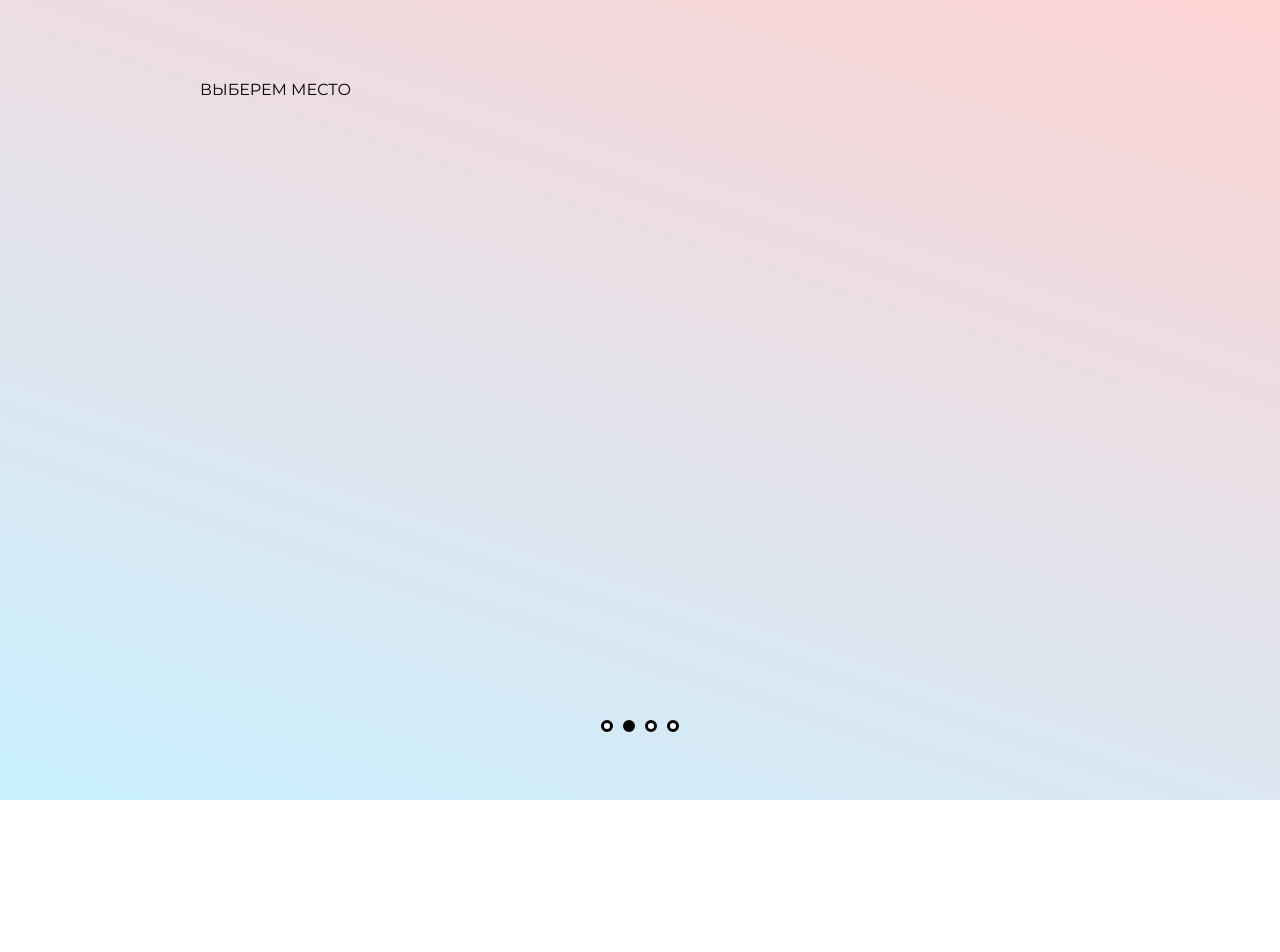
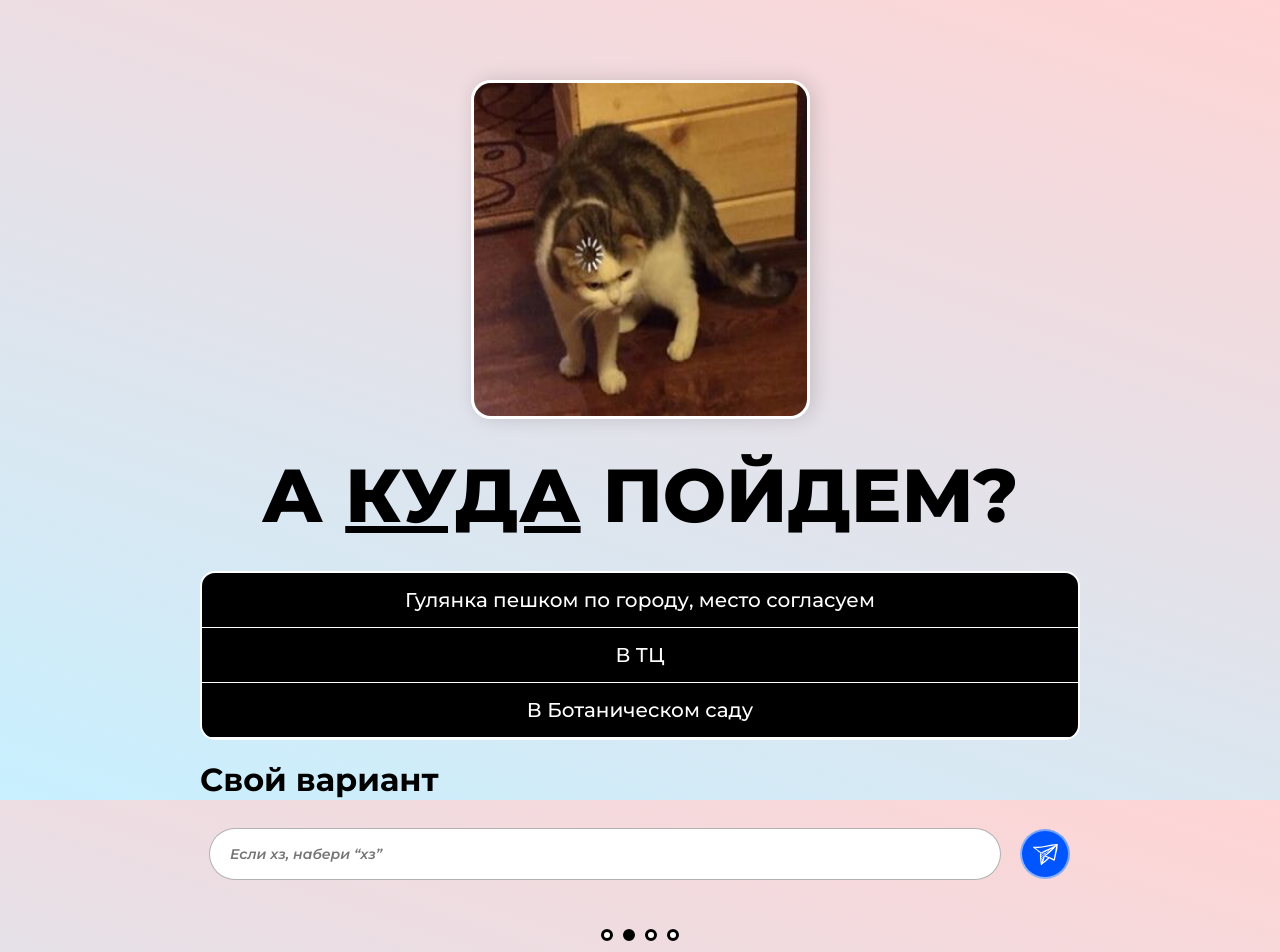
Before and after one commit to 2409nn/invite, a Vue app: page /place in a window 1280 px wide. Shown: the top 952 px of the page. Before the commit the page ends 800 px from the top, so only its background shows below. Built offline with nearby package versions, Linux system fonts and the light colour scheme.

Commit message:
Сделана страница place

```diff
--- a/src/assets/main.css
+++ b/src/assets/main.css
@@ -3,6 +3,12 @@
 :root {
   --btn-color: #fff;
   --hover-color: rgba(240, 244, 255, 0.5);
+  --vars-background: #ffffff;
+  --vars-text-color: #000000;
+  --border-color: #ffffff;
+  --text-color: #000000;
+  --blue-color: #0055FF;
+  --blue-border: linear-gradient(45deg, #99BBFF, #689AFF);
 }
 
 #app {
@@ -30,6 +36,42 @@ main {
   padding: 5vh 0;
   overflow-x: hidden;
   overflow-y: scroll;
+}
+
+.vars {
+  display: flex;
+  flex-direction: column;
+  color: var(--vars-text-color);
+  list-style: none;
+  border-radius: 15px;
+  border: 2px solid var(--border-color);
+  padding: 0;
+  overflow: hidden;
+}
+
+.vars li {
+  border-bottom: 1px solid var(--border-color);
+  text-align: center;
+}
+
+.vars li button {
+  border: none;
+  border-radius: 0;
+  /*background: linear-gradient(90deg, #993ecb, #2d75ff);*/
+  background: black;
+  color: #fff;
+  width: 100%;
+  height: 100%;
+  padding: 15px 20px;
+  font-size: 20px;
+  font-weight: 500;
+  white-space: wrap;
+
+}
+
+.vars li button:hover {
+  cursor: pointer;
+  border-bottom: 2px solid #ffffff;
 }
 
 #content::-webkit-scrollbar { display: none; }
--- /dev/null
+++ b/src/components/Input.vue
@@ -0,0 +1,57 @@
+<script setup>
+// 1. Принимаем значение от родителя (стандарт для v-model во Vue 3)
+defineProps({
+  modelValue: {
+    type: String,
+    default: ''
+  }
+})
+
+// 2. Объявляем правильное системное событие для v-model
+const emit = defineEmits(['update:modelValue'])
+
+// 3. Передаем новое значение родителю при вводе
+function onInput(event) {
+  emit('update:modelValue', event.target.value)
+}
+</script>
+
+<template>
+  <input required ref="input" @input="onInput" type="text" placeholder="Если хз, набери “хз”" />
+</template>
+
+<style scoped>
+input {
+  border-radius: 1488px;
+  appearance: none;
+  box-shadow: 0 0 0 1px #B2B2B2;
+  width: 100%;
+  padding: 5px 20px;
+  color: black;
+  font-weight: 600;
+  font-size: 14px;
+  font-style: italic;
+  border: none;
+
+  transition: 0.15s ease-in-out;
+}
+
+input:hover {
+  cursor: pointer;
+}
+
+input:focus {
+  box-shadow: 0 0 0 3px var(--blue-color);
+  padding: 5px 20px;
+  outline: none;
+  cursor: text;
+  transition: 0.15s ease-in-out;
+}
+
+@media (max-width: 480px) {
+  input {
+    font-size: 12px;
+  }
+}
+
+</style>
--- a/src/views/first.vue
+++ b/src/views/first.vue
@@ -18,7 +18,7 @@
   }
 
   const onAgree = () => {
-    router.push({ path: "/date" });
+    router.push({ path: "/place" });
   }
 
 </script>
--- a/src/views/last.vue
+++ b/src/views/last.vue
@@ -22,7 +22,7 @@ async function copyCode() {
 <template>
   <div class="question">
     <meme :src="catImg" />
-    <h1 class="title">ТЕПЕРЬ ПРИШЛИ МНЕ<br><u>В ЛС ЭТОТ КОД:</u></h1>
+    <h1 class="title">ТЕПЕРЬ ПРИШЛИ МНЕ<u>В ЛС ЭТОТ КОД:</u></h1>
 
     <div class="code-wrap">
       <span class="code" :class="{ copied }" @click="copyCode">
--- a/src/views/place.vue
+++ b/src/views/place.vue
@@ -1,13 +1,177 @@
-<script setup lang="ts">
+<script setup>
+
+import zagruzkaKot from "@/assets/imgs/300px-Загружающийся_кот_шаблон.jpg";
+import meme from "@/components/meme.vue"
+import Input from "@/components/Input.vue"
+import { ref } from "vue";
+import { useRouter } from "vue-router";
+
+const router = useRouter();
+
+const places = [
+    'Гулянка пешком по городу, место согласуем',
+    'В ТЦ',
+    'В Ботаническом саду',
+]
+
+const inputText = ref('');
+
+function recordPlace(event) {
+  let place = event.target.textContent;
+
+  if (place) {
+    localStorage.setItem("place", JSON.stringify(place));
+    router.push({path: '/date'});
+  }
+
+}
+
+function saveInputValue(event) {
+
+  event.preventDefault();
+
+  let place = inputText.value;
+
+  if (place) {
+    localStorage.setItem("place", JSON.stringify(place));
+    router.push({path: '/date'});
+  }
+
+  else {
+    alert("Нужно заполнить поля");
+  }
+}
 
 </script>
 
 <template>
 
-  ВЫБЕРЕМ МЕСТО
+  <div class="question">
+    <meme :src="zagruzkaKot" />
+    <h1>А <u>КУДА</u> ПОЙДЕМ?</h1>
+  </div>
+  <div class="answer">
+    <ul class="vars">
+      <li v-for="place in places">
+        <button @click="recordPlace">{{ place }}</button>
+      </li>
+    </ul>
+
+    <form class="alter-var">
+      <label class="alter-var__label"> Свой вариант </label>
+
+      <div class="alter-var__input-wrap">
+        <Input class="alter-var__input" v-model="inputText" />
+        <button @click="saveInputValue" class="alter-var__submit">
+          <svg fill="currentColor" version="1.1" xmlns="http://www.w3.org/2000/svg" xmlns:xlink="http://www.w3.org/1999/xlink"
+               width="25px" height="25px" viewBox="0 0 193.187 193.187"
+               xml:space="preserve">
+<g>
+	<g>
+		<path d="M88.36,101.501c0.04,0.022,0.04,0.025,0.066,0.037C88.403,101.527,88.383,101.514,88.36,101.501z"/>
+    <path d="M189.612,16.4c-0.733-1.115-1.921-1.923-3.692-1.878C124.958,16.056,66.168,44.125,4.771,35.768
+			c-2.572-0.35-4.13,2.232-3.388,4.028c-1.559,1.184-2.157,3.535,0.128,4.582c11.294,5.174,20.967,14.463,30.475,22.27
+			c6.353,5.217,16.801,16.667,26.073,19.409c-6.837,6.843-4.346,25.085-4.058,32.568c0.727,18.875,3.131,37.852,6.394,56.451
+			c0.739,4.21,7.219,4.861,9.074,1.187c0.696-1.378,1.368-2.85,2.049-4.287c19.04-13.004,37.163-28.286,53.625-44.506
+			c0.218-0.216,0.288-0.456,0.457-0.681c1.111,0.484,2.232,0.958,3.339,1.45c6.053,2.693,12.105,5.236,18,8.271
+			c4.58,2.358,8.294,6.248,12.903,8.349c2.066,0.941,4.992,0.152,5.624-2.101c1.837-0.077,3.562-1.045,3.925-3.205
+			c3.486-20.69,8.338-41.015,13.096-61.438c3.634-15.598,9.801-35.397,5.977-51.587c0.941-0.673,1.931-1.274,2.859-1.966
+			C194.828,21.955,192.895,16.775,189.612,16.4z M52.898,72.686c-6.839-4.907-13.345-10.291-19.946-15.511
+			c-5.179-4.095-11.047-9.548-17.386-13.428c52.871,8.167,105.5-14.508,158.309-19.087c-0.964,0.738-1.89,1.547-2.832,2.329
+			c-34.664,20.38-72.767,33.268-107.549,53.546C60.623,77.285,56.388,75.189,52.898,72.686z M88.354,101.497
+			c0.12,0.062,0.147,0.075,0.072,0.041c0.123,0.057,0.203,0.164,0.345,0.193c0.027,0.005,0.053,0.011,0.08,0.016
+			c0.933,0.189,1.938-0.104,2.424-0.986c2.061-3.74-4.833-6.349-7.035-7.587c-4.726-2.656-9.438-5.422-14.316-7.81
+			c3.244-1.425,6.535-2.812,9.805-4.215c0.025,0.041,0,0.087,0.03,0.127c2.73,3.624,6.759,6.464,10.374,9.152
+			c2.378,1.768,5.692,4.716,8.954,5.974c-3.336,2.701-6.667,5.407-10.13,7.961c-1.102,0.813-1.569,1.901-1.652,2.991
+			c-1.016-0.255-2.074-0.066-3.006,0.369c-2.781-2.998-7.31-4.996-10.74-7.226c-3.053-1.983-6.113-4.003-9.236-5.908
+			c-0.062-2.236-0.189-4.445-0.496-6.575c0.978-0.439,1.983-0.853,2.964-1.289c4.099,2.384,8.224,4.911,12.041,7.704
+			c2.078,1.52,4.134,3.07,6.141,4.684c0.649,0.522,1.119,1.344,1.892,1.715c0.345,0.174,0.697,0.331,1.057,0.472
+			c0.252,0.104,0.334,0.147,0.425,0.194c0.004,0.002,0.008,0.005,0.013,0.007C88.358,101.5,88.356,101.498,88.354,101.497z
+			 M93.365,87.227c-3.549-2.334-6.766-5.06-10.16-7.572c3.23-1.378,6.477-2.752,9.72-4.126c4.17,2.806,8.238,5.755,12.429,8.535
+			c1.482,0.984,3.136,2.168,4.873,2.949c-2.303,2.03-4.601,4.064-6.953,6.035C100.476,90.667,96.469,89.268,93.365,87.227z
+			 M104.142,78.423c-2.557-1.414-5.049-2.933-7.539-4.456c2.951-1.251,5.903-2.514,8.854-3.775c2.301,1.608,4.607,3.209,6.916,4.804
+			c1.747,1.207,4.253,3.547,6.569,4.046c-1.415,1.315-2.794,2.671-4.225,3.968c-0.082,0.004-0.157-0.019-0.24-0.006
+			c-0.69,0.106-2.684-0.904-3.391-1.125C108.661,81.121,106.356,79.647,104.142,78.423z M114.205,71.862
+			c-1.871-0.947-3.658-2.035-5.476-3.066c1.817-0.781,3.616-1.604,5.432-2.393c2.109,0.919,4.124,2.012,6.092,3.217
+			c1.65,1.01,3.12,2.555,4.798,3.566c-1.1,1.049-2.159,2.141-3.264,3.183c-0.039-0.084-0.021-0.171-0.074-0.253
+			C120.277,73.9,116.493,73.021,114.205,71.862z M122.156,66.367c-1.237-0.647-2.465-1.267-3.71-1.85
+			c2.735-1.204,5.453-2.447,8.179-3.672c0.596,0.516,1.125,1.101,1.737,1.603c1.305,1.07,2.625,2.453,4.064,3.549
+			c-1.363,1.314-2.705,2.651-4.066,3.966C126.652,68.361,124.183,67.429,122.156,66.367z M135.441,63.058
+			c-1.344-0.892-2.887-1.532-4.332-2.368c-0.58-0.336-1.131-0.733-1.699-1.097c5.907-2.685,11.787-5.422,17.575-8.323
+			c-2.215,2.4-4.427,4.768-6.651,7.016C138.731,59.908,137.073,61.469,135.441,63.058z M67.323,155.308
+			c-1.193-8.68-2.113-17.395-2.873-26.119c2.438,2.757,4.755,5.607,6.655,8.784c0.305,0.51,0.691,0.79,1.095,0.978
+			C70.689,144.436,69.132,149.915,67.323,155.308z M74.396,130.955c-0.234,0.86-0.477,1.726-0.711,2.587
+			c-3.002-3.622-6.327-6.966-9.763-10.184c-0.014-0.18-0.035-0.361-0.049-0.541c-0.231-3.076-0.207-6.281-0.098-9.535
+			c1.369,0.829,2.782,1.583,4.133,2.443c2.956,1.88,5.582,4.71,8.605,6.394C75.745,125.175,75.134,128.234,74.396,130.955z
+			 M70.716,113.229c-2.232-1.242-4.534-2.345-6.8-3.519c0.174-3.638,0.393-7.31,0.453-10.917c2.607,1.82,5.154,3.732,7.65,5.664
+			c2.588,2.003,5.729,5.345,9.008,6.522c-1.312,1.929-2.32,4.114-3.116,6.434C75.791,115.664,72.841,114.411,70.716,113.229z
+			 M78.014,156.727c5.651-14.766,10.11-30.826,11.938-45.195c0.7,0.208,1.471,0.239,2.308-0.123
+			c7.509,4.156,15.393,7.632,23.299,11.031C103.342,134.226,90.306,145.089,78.014,156.727z M170.428,82.27
+			c-3.894,16.834-7.948,33.634-9.482,50.846c-5.671-5.123-15.15-8.236-20.623-10.587c-13.521-5.81-27.784-9.811-41.292-15.649
+			c15.903-11.036,30.235-23.925,44.052-37.534c11.547-11.374,24.618-23.067,35.199-35.815c0.108-0.071,0.213-0.151,0.323-0.222
+			C175.408,49.411,174.152,66.175,170.428,82.27z"/>
+	</g>
+</g>
+</svg>
+        </button>
+      </div>
+
+    </form>
+  </div>
+
 
 </template>
 
-<style scoped>
+<style scoped lang="scss">
+  .alter-var {
+    &__label {
+      display: block;
+      color: var(--text-color);
+      font-weight: 700;
+      font-size: 32px;
+      padding: 20px 0;
+    }
 
+    &__submit {
+      max-width: 50px;
+      min-width: 50px;
+
+      max-height: 50px;
+      min-height: 50px;
+
+      border-radius: 50%;
+      box-sizing: border-box; /* Гарантирует размер ровно 50x50px вместе с border */
+      padding: 0;
+
+      display: flex;
+      align-items: center;
+      justify-content: center;
+
+      border: 2px solid transparent;
+      background-image:
+          linear-gradient(var(--blue-color), var(--blue-color)),
+          var(--blue-border);
+      background-origin: border-box;
+      background-clip: padding-box, border-box;
+
+      transition: transform 0.2s ease-in-out;
+
+      &:hover {
+        cursor: pointer;
+        transform: scale(1.1);
+        transition: transform 0.2s ease-in-out;
+      }
+
+      svg {
+        flex-shrink: 0;
+      }
+    }
+
+    &__input-wrap {
+      display: flex;
+      justify-content: space-between;
+      gap: 20px;
+      padding: 10px;
+    }
+  }
 </style>
```
Also changed, not shown: src/assets/icons/paper-airplane-svgrepo-com.svg (added).
